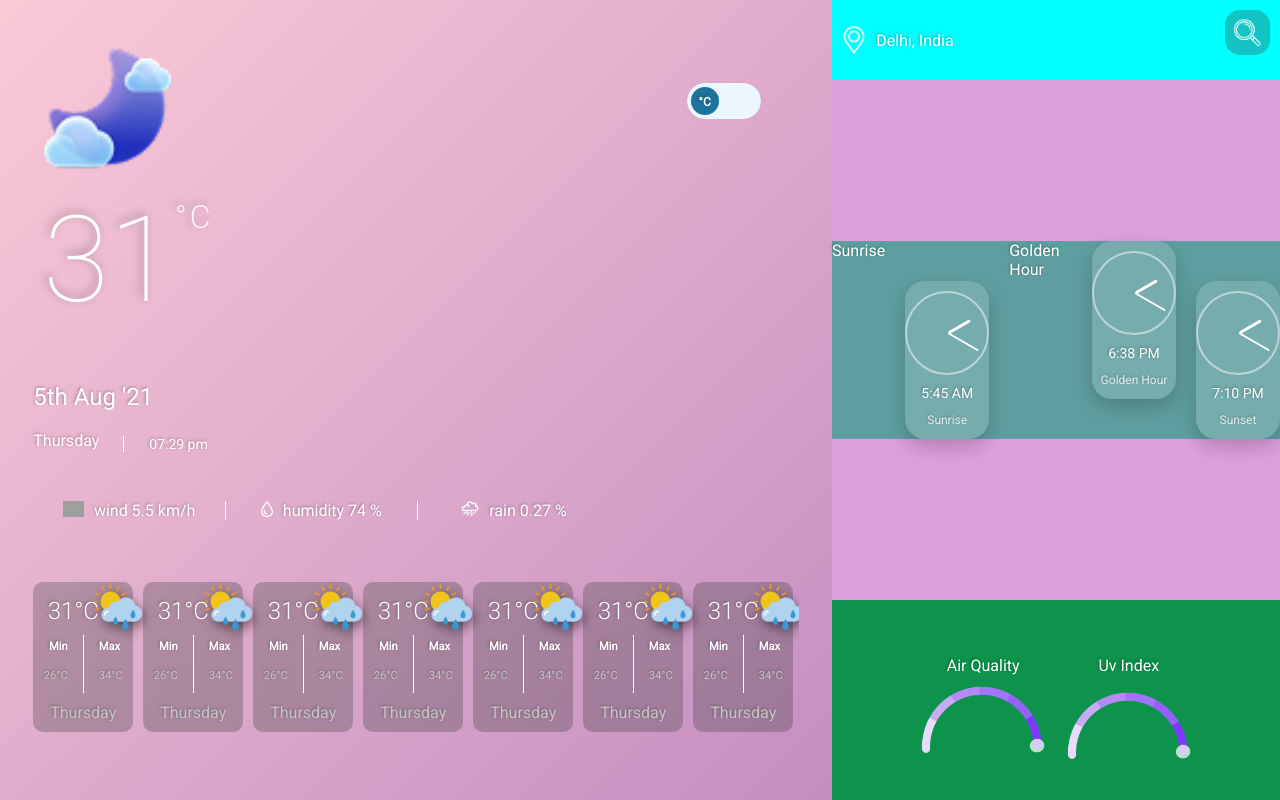
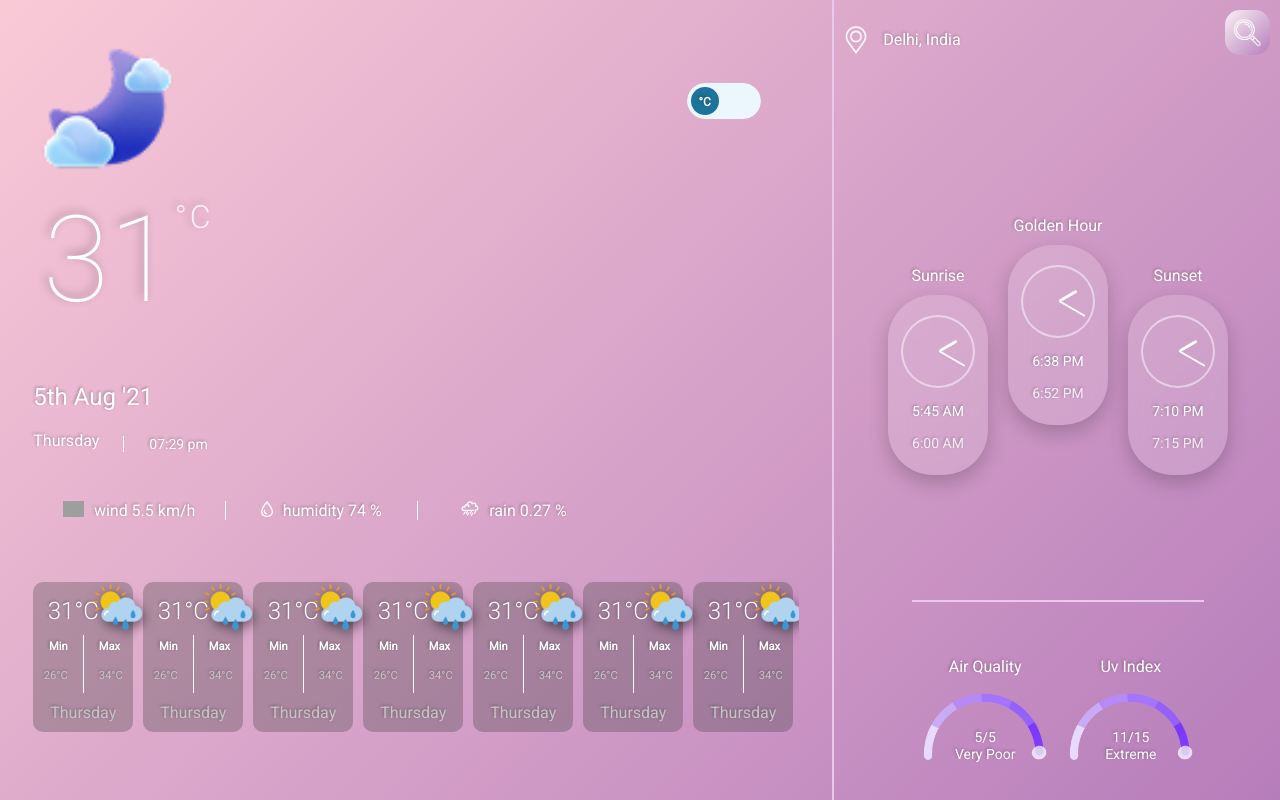
Before and after one commit to michella1233/weather, a React (Vite) app: page / in a window 1280 px wide. Built offline with nearby package versions, Linux system fonts and the light colour scheme; grey boxes are pictures that could not be loaded.

Commit message:
css done for pc

```diff
--- a/package.json
+++ b/package.json
@@ -10,6 +10,7 @@
     "preview": "vite preview"
   },
   "dependencies": {
+    "framer-motion": "^12.23.12",
     "react": "^19.1.1",
     "react-dom": "^19.1.1"
   },
--- a/src/GoldenHour.css
+++ b/src/GoldenHour.css
@@ -1,15 +1,31 @@
+.clock-card-container{
+ display: flex;
+ flex-direction: column;
+ justify-content: center;
+ align-items: center;
+}
+
+.golden-hour-span{
+ margin-bottom: 10px;
+}
+
 .clock-card {
+  display: flex;
+  flex-direction: column;
+  justify-content: space-around;
   background: rgba(255, 255, 255, 0.15);
-  border-radius: 20px;
-  padding: 0px;
+  border-radius: 45px;
+  padding: 10px;
   text-align: center;
   backdrop-filter: blur(10px);
   box-shadow: 0 8px 20px rgba(0,0,0,0.2);
-  width: 100px;
+  width: 80px;
+  height: 160px;
 }
 
-.clock-card13{
-  margin-top: 40px;
+.sunrise-sunset-span{
+  margin-top: 60px;
+  margin-bottom: 10px;
 }
 .clock-card2{
   margin-bottom: 40px;
@@ -17,8 +33,8 @@
 
 .clock {
   position: relative;
-  width: 80px;
-  height: 80px;
+  width: 70px;
+  height: 70px;
   margin: 10px auto 10px;
   border: 2px solid rgba(255, 255, 255, 0.5);
   border-radius: 50%;
@@ -35,13 +51,13 @@
 
 .hand.hour {
   width: 3px;
-  height: 25px;
+  height: 20px;
   transform: rotate(60deg); /* example angle */
 }
 
 .hand.minute {
   width: 2px;
-  height: 35px;
+  height: 30px;
   transform: rotate(120deg); /* example angle */
 }
 
@@ -52,6 +68,6 @@
 }
 
 .label {
-  font-size: 12px;
+  font-size: 14px;
   opacity: 0.8;
 }
--- a/src/HomePage.css
+++ b/src/HomePage.css
@@ -126,77 +126,3 @@
   scrollbar-width: thin;
   /* Thin scrollbar for Firefox */
 }
-
-
-.right-container {
-  display: flex;
-  flex-direction: column;
-  background-color: plum;
-  width: 35vw;
-  justify-content: space-between;
-}
-
-.right-header {
-  display: flex;
-  /* justify-content: flex-start; */
-  height: 10%;
-  background-color: aqua;
-  flex-direction: row;
-  align-items: center;
-  padding-left: 10px;
-  width: 35vw;
-}
-
-.right-header .position {
-  height: 30px;
-  width: auto;
-  padding-right: 10px;
-}
-
-.search-button {
-  position: fixed;
-  display: flex;
-  justify-content: center;
-  align-items: center;
-  background-color: rgba(65, 65, 65, 0.308);
-  border: none;
-  border-radius: 15px;
-  height: 45px;
-  width: 45px;
-  cursor: pointer;
-  transition: transform 0.2s ease, box-shadow 0.3s ease;
-  top: 10px;       /* distance from top */
-  right: 10px;     /* distance from right */
-}
-
-.search-button img{
-  height: 30px;
-  width: auto;
-}
-
-.search-input {
-  border: none;
-  outline: none;
-  font-size: 1rem;
-  width: 220px;
-}
-
-.right-hours{
-  display: flex;
-  gap: 20px;
-  justify-content: center;
-  margin-top: 20px;
-  background-color: cadetblue;
-  height: auto;
-}
-
-.status-cards {
-  display: flex;
-  flex-direction: row;
-  gap: 20px;
-  justify-content: center;
-  margin-top: 20px;
-  background-color: rgb(13, 147, 76);
-  height: 200px;
-  width: 100%;
-}
--- a/src/HomePage.jsx
+++ b/src/HomePage.jsx
@@ -8,13 +8,9 @@ import wind from './assets/wind.png'
 import rain from './assets/rain.png'
 import humidity from './assets/humidity.png'
 import craining from './assets/c-raining.png'
-import position from './assets/position.png'
-import search from './assets/search.png'
-import veryPoor from './assets/very-poor.png'
-import { useState } from 'react'
+import { RightContainer } from './RightContainer'
 
 export function HomePage() {
-  const [showSearch, setShowSearch] = useState(false);
 
   return (
     <div className='home-page-container'>
@@ -157,64 +153,7 @@ export function HomePage() {
           </div>
         </div>
       </div>
-      <div className="right-container">
-        <div className='right-header'>
-          <img className='position' src={position} />
-          <span>Delhi, India</span>
-          {showSearch && (
-            <input
-              type="text"
-              placeholder="Search city..."
-              className="search-input"
-            />
-          )}
-          <button className='search-button'
-            onClick={() => setShowSearch(!showSearch)}
-          ><img src={search} /></button>
-        </div>
-
-        <div className='right-hours'>
-          <span>Sunrise</span>
-          <div className="clock-card clock-card13">
-            <div className="clock">
-              <div className="hand hour"></div>
-              <div className="hand minute"></div>
-            </div>
-            <p className="time">5:45 AM</p>
-            <p className="label">Sunrise</p>
-          </div>
-
-<span>Golden Hour</span>
-          <div className="clock-card clock-card2">
-            <div className="clock">
-              <div className="hand hour"></div>
-              <div className="hand minute"></div>
-            </div>
-            <p className="time">6:38 PM</p>
-            <p className="label">Golden Hour</p>
-          </div>
-
-          <div className="clock-card clock-card13">
-            <div className="clock">
-              <div className="hand hour"></div>
-              <div className="hand minute"></div>
-            </div>
-            <p className="time">7:10 PM</p>
-            <p className="label">Sunset</p>
-          </div>
-        </div>
-
-        <div className='status-cards'>
-          <div className='air-quality'>
-            <p>Air Quality</p>
-          <img src={veryPoor} />
-          </div>
-          <div className='uv-index'>
-            <p>Uv Index</p>
-            <img src={veryPoor} />
-          </div>
-        </div>
-      </div>
+      <RightContainer />
     </div>
   )
 }
--- /dev/null
+++ b/src/RightContainer.css
@@ -0,0 +1,99 @@
+.right-container {
+  display: flex;
+  flex-direction: column;
+  width: 35vw;
+  justify-content: space-between;
+  border-left: 2px solid #e5caeb;
+}
+
+.right-header {
+  display: flex;
+  /* justify-content: flex-start; */
+  height: 10%;
+  flex-direction: row;
+  align-items: center;
+  padding-left: 10px;
+  width: 35vw;
+}
+
+.right-header .position {
+  height: 30px;
+  width: auto;
+  padding-right: 10px;
+}
+
+.search-button {
+  position: fixed;
+  display: flex;
+  justify-content: center;
+  align-items: center;
+  background: linear-gradient(135deg, rgb(250, 241, 244), rgb(182, 125, 187));
+  border: none;
+  border-radius: 15px;
+  height: 45px;
+  width: 45px;
+  cursor: pointer;
+  transition: transform 0.2s ease, box-shadow 0.3s ease;
+  top: 10px;
+  /* distance from top */
+  right: 10px;
+  /* distance from right */
+}
+
+.search-button img {
+  height: 30px;
+  width: auto;
+}
+
+.search-input {
+  display: block;
+  height: 1.4rem;
+  padding: 0.5rem 0.75rem;
+
+  background-color:  rgba(255, 255, 255, 0.15);
+  border: 1.5px solid #ddd;
+  border-radius: 8px;
+
+  font-size: 0.95rem;
+  color: #ffffff;
+
+  outline: none;
+  transition: border 0.2s ease, box-shadow 0.2s ease;
+}
+.search-input::placeholder {
+  color: white;
+  opacity: 1; /* ensure it's not faded */
+}
+
+.search-input:focus {
+  border-color: #a67ecf; /* subtle purple to match your border-left */
+  box-shadow: 0 0 4px rgba(166, 126, 207, 0.4);
+}
+
+
+.location{
+  display: flex;
+  justify-content: center;
+}
+
+.position-city{
+  margin: 5px;
+}
+
+.right-hours {
+  display: flex;
+  gap: 20px;
+  justify-content: center;
+  margin-top: 20px;
+  height: auto;
+}
+
+.status-cards {
+  display: flex;
+  flex-direction: row;
+  gap: 0px;
+  justify-content: center;
+  margin-top: 20px;
+  height: 200px;
+  width: 100%;
+}
--- /dev/null
+++ b/src/RightContainer.jsx
@@ -0,0 +1,107 @@
+import './RightContainer.css'
+import position from './assets/position.png'
+import search from './assets/search.png'
+import veryPoor from './assets/very-poor.png'
+import { useState } from 'react'
+import { motion, AnimatePresence } from "framer-motion";
+
+export function RightContainer() {
+  const [showSearch, setShowSearch] = useState(false);
+
+  return (
+    <div className="right-container">
+      <div className='right-header'>
+        <AnimatePresence mode="wait">
+          {showSearch ? (
+            <motion.input
+              key="search"
+              type="text"
+              placeholder=" Search a city..."
+              className="search-input"
+              initial={{ scaleX: 0, opacity: 0 }}
+              animate={{ scaleX: 1, opacity: 1 }}
+              exit={{ width: 0, opacity: 0 }}
+              transition={{ duration: 0.3 }}
+              style={{
+    transformOrigin: "left center", // 👈 scale starts from the left
+    width: "72%",
+  }}
+            />
+          ) : (
+            <motion.div
+              key="location"
+              className="location"
+              initial={{ opacity: 0 }}
+              animate={{ opacity: 1 }}
+              exit={{ opacity: 0 }}
+              transition={{ duration: 0.3 }}
+            >
+              <img className="position" src={position} />
+              <span className='position-city'>Delhi, India</span>
+            </motion.div>
+          )}
+        </AnimatePresence>
+        <button className='search-button'
+          onClick={() => setShowSearch(!showSearch)}
+        ><img src={search} /></button>
+      </div>
+
+      <div className='right-hours'>
+        <div className='clock-card-container'>
+          <span className='sunrise-sunset-span'>Sunrise</span>
+          <div className="clock-card">
+            <div className="clock">
+              <div className="hand hour"></div>
+              <div className="hand minute"></div>
+            </div>
+            <p className="time">5:45 AM</p>
+            <p className="label">6:00 AM</p>
+          </div>
+        </div>
+
+        <div className='clock-card-container'>
+          <span className='golden-hour-span'>Golden Hour</span>
+          <div className="clock-card clock-card2">
+            <div className="clock">
+              <div className="hand hour"></div>
+              <div className="hand minute"></div>
+            </div>
+            <p className="time">6:38 PM</p>
+            <p className="label">6:52 PM</p>
+          </div>
+        </div>
+
+        <div className='clock-card-container'>
+          <span className='sunrise-sunset-span'>Sunset</span>
+          <div className="clock-card">
+            <div className="clock">
+              <div className="hand hour"></div>
+              <div className="hand minute"></div>
+            </div>
+            <p className="time">7:10 PM</p>
+            <p className="label">7:15 PM</p>
+          </div>
+        </div>
+      </div>
+
+      <div className='status-cards'>
+        <div className='status-container'>
+          <p>Air Quality</p>
+          <div className='img-container'>
+            <img src={veryPoor} />
+            <span className='rating'>5/5</span>
+            <span className='status'>Very Poor</span>
+          </div>
+        </div>
+        <div className='status-container'>
+          <p>Uv Index</p>
+          <div className='img-container'>
+            <img src={veryPoor} />
+            <span className='rating'>11/15</span>
+            <span className='status'>Extreme</span>
+          </div>
+        </div>
+      </div>
+    </div>
+  )
+}
--- a/src/StatusCard.css
+++ b/src/StatusCard.css
@@ -1,19 +1,37 @@
-.air-quality,
-.uv-index{
+.status-container {
   display: flex;
   flex-direction: column;
   justify-content: center;
   align-items: center;
   height: auto;
   width: auto;
-}
-.air-quality p{
-  margin: 10px 0px;
-  padding: 0px;
+  border-top: 2px solid #e5caeb;
+  padding: 10px ;
 }
 
-.air-quality img,
-.uv-index img{
+.img-container{
+  position: relative;
+}
+
+.img-container .rating{
+  font-size: 14px;
+ position: absolute;
+ bottom: 17px;
+  left: 50%;
+  transform: translateX(-50%);
+}
+
+.img-container .status{
+  font-size: 14px;
+  position: absolute;
+  bottom: 0px;  /* adjust position */
+  left: 50%;
+  transform: translateX(-50%);
+}
+
+.status-container img {
+  display: flex;
+  bottom: 0px;
   height: 70px;
   width: auto;
 }
```
Also changed, not shown: 1 other file (tests, documents, lock files or other folders).
